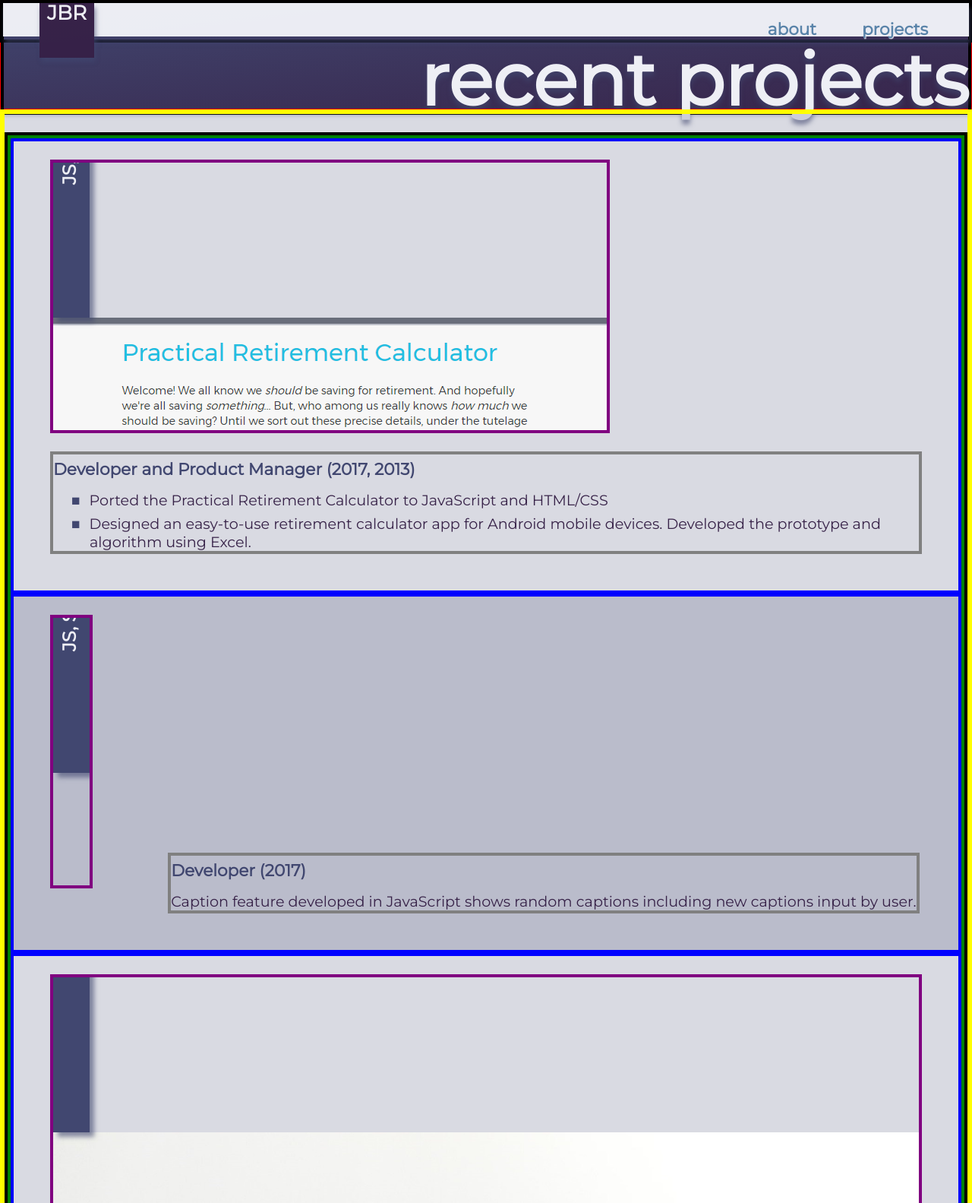
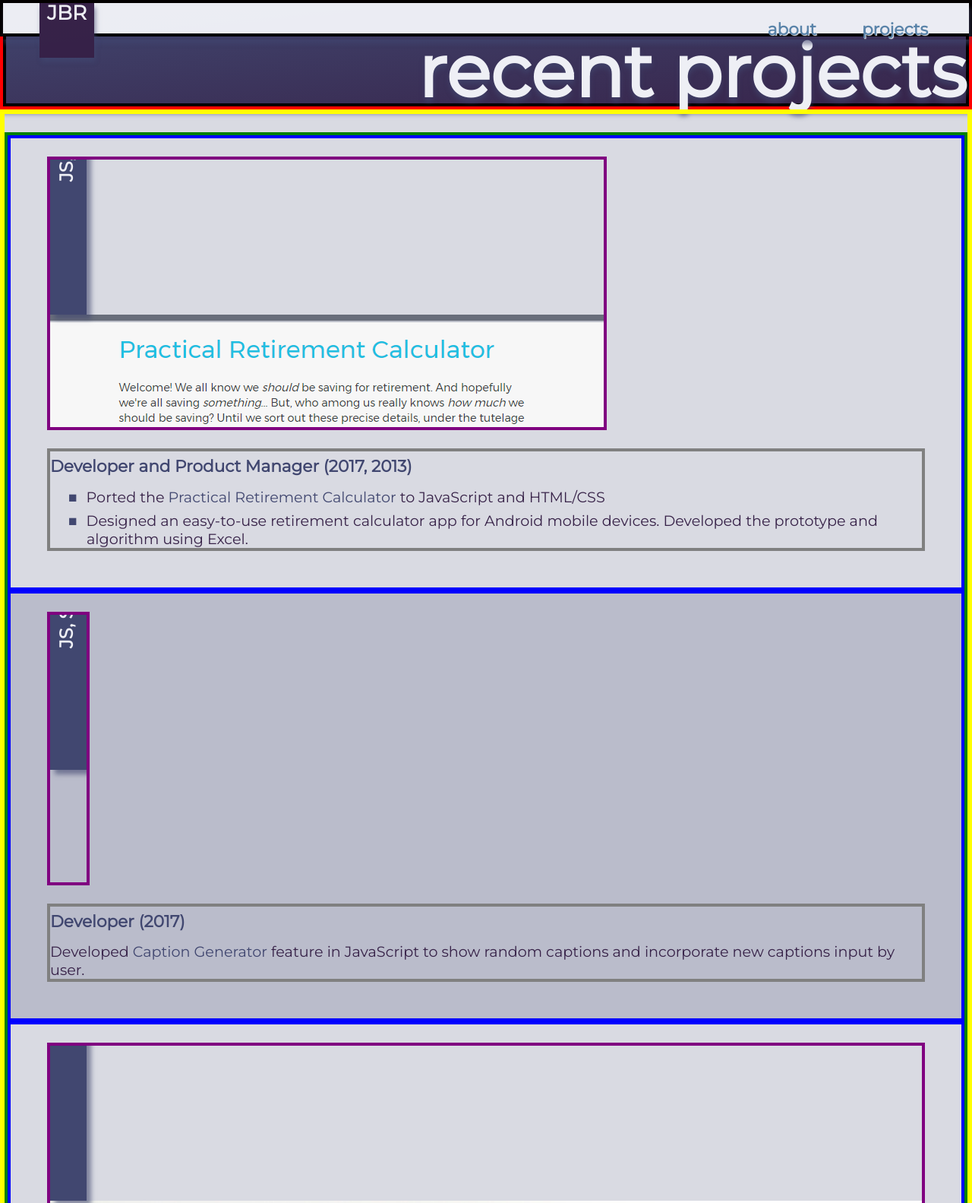
Before and after one commit to jessbodie/personal-website, a website: page projects.html in a window 1280 px wide. Shown: the top 1583 px of the page at 76% size. Drawn offline with Linux system fonts and the light colour scheme.

Commit message:
Minor formatting update (row div)

```diff
--- a/projects.html
+++ b/projects.html
@@ -85,7 +85,8 @@
      </section> -->
 
    <section class="section-projects">
-      <div class="row u-margin-bottom-med">
+     <!-- Purposefully removed row div. It was causing weird overlaps and when adjusting row div, it caused problems elsewhere. -->
+      <div class="u-margin-bottom-med">
         <div class="list">
 
           <div class="list__container">
@@ -100,7 +101,7 @@
             <div class="list__container-text">
               <h3 class="heading-tertiary">Developer and Product Manager (2017, 2013)</h3>
               <ul>
-                  <li>Ported the Practical Retirement Calculator to JavaScript and HTML/CSS</li>
+                  <li>Ported the <a href="http://www.panix.com/~ianr/retirement-calculator/" target="_new">Practical Retirement Calculator</a> to JavaScript and HTML/CSS</li>
                   <li>Designed an easy-to-use retirement calculator app for Android mobile devices.
                         Developed the prototype and algorithm using Excel.</li>
              </ul>
@@ -120,7 +121,7 @@
             </div>
             <div class="list__container-text">
               <h3 class="heading-tertiary">Developer (2017)</h3>
-              <p>Caption feature developed in JavaScript shows random captions including new captions input by user.</p>
+              <p>Developed <a href="captions.html" target="_new">Caption Generator</a> feature in JavaScript to show random captions and incorporate new captions input by user.</p>
             </div>
           </div>
 
--- a/sass/layout/_grid.scss
+++ b/sass/layout/_grid.scss
@@ -13,7 +13,7 @@
 .row {
   max-width: $grid-width;
   width: 100%;
-  // height: 100%;
+  height: 100%;
   display: block;
   position: relative;
   border: 4px solid black;
--- a/sass/pages/_projects.scss
+++ b/sass/pages/_projects.scss
@@ -12,7 +12,7 @@
   height: 12rem;
   max-width: 100%;
 
-  border: 1px solid red;
+  border: 4px solid red;
 }
 
 
```
Also changed, not shown: css/style.comp.css.
